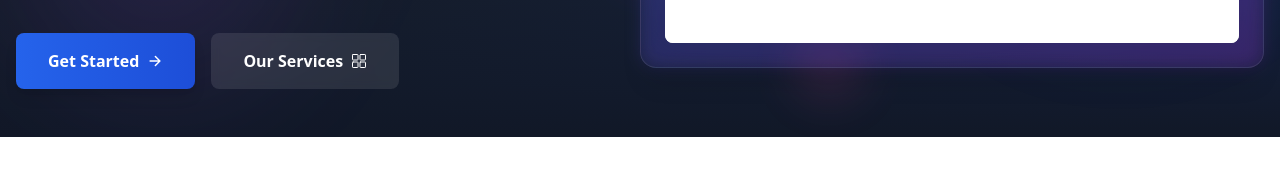
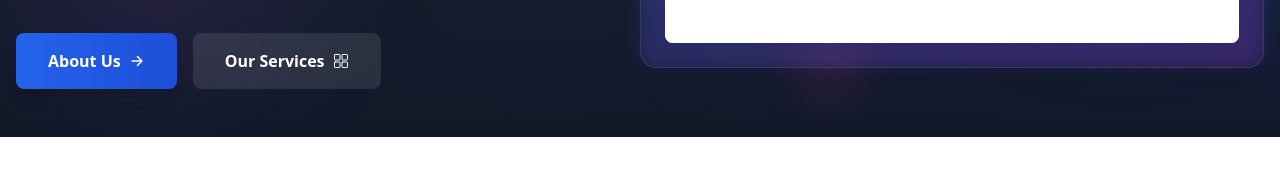
Before and after one commit to MahnoorKM/maheedigitalco, a website: page index.html in a window 1280 px wide. Shown: the part 387-563 px from the top of the page. Drawn offline with nearby package versions, Linux system fonts and the light colour scheme.

Commit message:
index.html update

```diff
--- a/index.html
+++ b/index.html
@@ -64,8 +64,8 @@
                     </p>
 
                     <div class="flex flex-col sm:flex-row gap-4">
-                        <a href="contact.html" class="inline-flex items-center justify-center px-8 py-4 bg-gradient-to-r from-blue-600 to-blue-700 text-white font-semibold rounded-lg hover:from-blue-700 hover:to-blue-800 transition-all duration-300 shadow-lg hover:shadow-blue-500/25">
-                            Get Started
+                        <a href="about.html" class="inline-flex items-center justify-center px-8 py-4 bg-gradient-to-r from-blue-600 to-blue-700 text-white font-semibold rounded-lg hover:from-blue-700 hover:to-blue-800 transition-all duration-300 shadow-lg hover:shadow-blue-500/25">
+                            About Us
                             <ion-icon name="arrow-forward-outline" class="ml-2"></ion-icon>
                         </a>
                         <a href="#services-section" class="inline-flex items-center justify-center px-8 py-4 bg-white/10 text-white font-semibold rounded-lg hover:bg-white/20 transition-all duration-300 backdrop-blur-sm">
```
